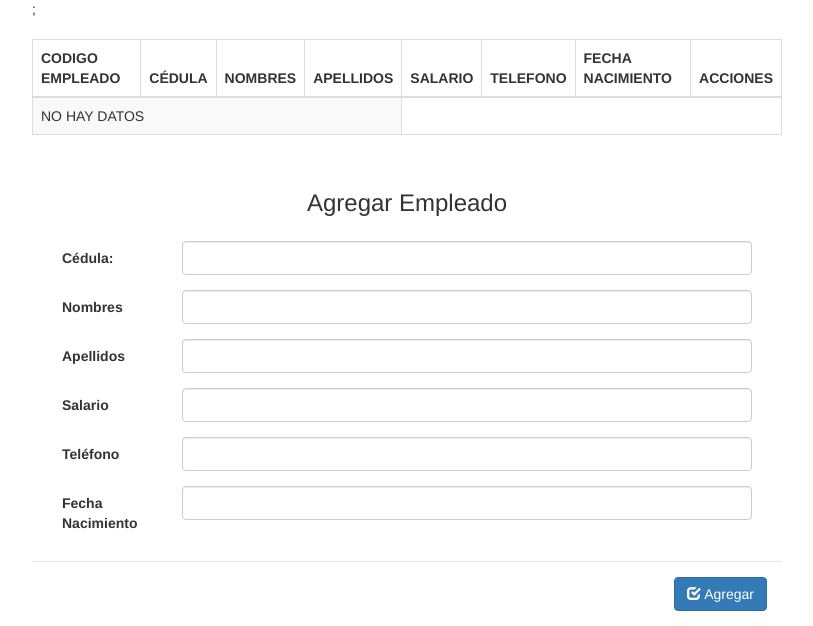
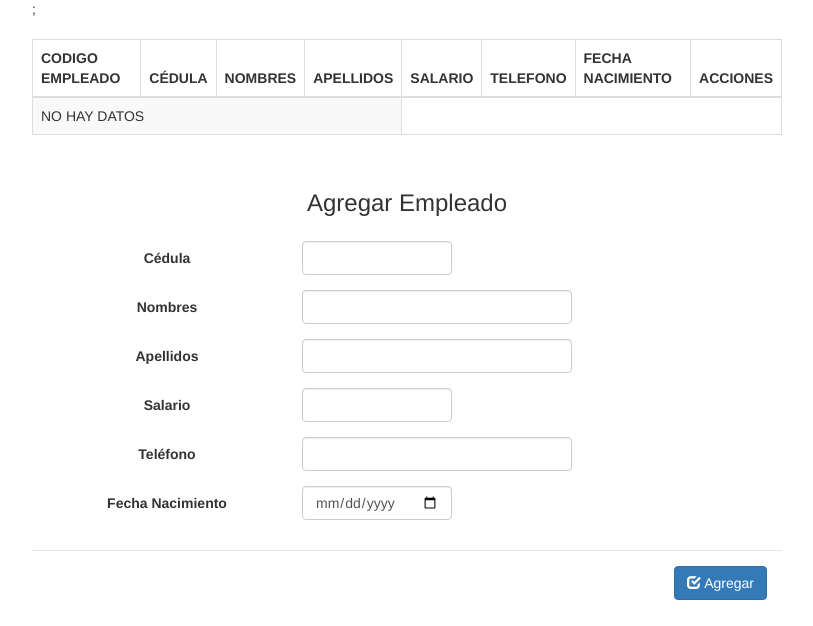
Before and after one commit to gjpichucho/deber-crud-php, a PHP site: page /?delete=1 in a window 1280 px wide. Shown: the part 183-809 px from the top of the page, without its empty margins (233-1046 px from the left). After the commit the page ends 783 px from the top, so only its background shows below. Run offline with PHP 8.4, Linux system fonts and the light colour scheme; data that the repository does not hold is empty.

Commit message:
validate inputs

```diff
--- a/index.php
+++ b/index.php
@@ -174,60 +174,60 @@ $accion = "Agregar";
                     <div class="modal-body">
 
                         <div class="container-fluid">
-						<div class="row form-group">
+						<div class="row form-group ">
                                 <div class="col-sm-12 text-center">
 									<h3><?php echo $accion?> Empleado</h4>
 								</div>
 							</div>
                             <div class="row form-group">
-                                <div class="col-sm-2">
-								<label class="control-label" style="position:relative; top:7px;" id="lblcedula" for="cedula">Cédula: </label>
+                                <div class="col-sm-4 text-center">
+								<label class="control-label" style="position:relative; top:7px;" id="lblcedula" for="cedula">Cédula </label>
                                 </div>
-                                <div class="col-sm-10">
-								<input class="form-control" type="text" name="cedula" value="<?php echo $cedula ?>" maxlength="10" size="11" required />
+                                <div class="col-sm-3">
+								<input class="form-control" type="text" name="cedula" value="<?php echo $cedula ?>" maxlength="10" size="11" onkeypress='return event.charCode >= 48 && event.charCode <= 57' required />
                                 </div>
 							</div>
 							<div class="row form-group">
-                                <div class="col-sm-2">
+                                <div class="col-sm-4 text-center">
 								<label class="control-label" style="position:relative; top:7px;" id="lblNombres" for="nombres">Nombres</label>
                                 </div>
-                                <div class="col-sm-10">
+                                <div class="col-sm-5">
 								<input class="form-control" type="text" type="text" name="nombres" value="<?php echo $nombres ?>" maxlength="100"
                                             size="25" required />
                                 </div>
 							</div>
 							<div class="row form-group">
-                                <div class="col-sm-2">
+                                <div class="col-sm-4 text-center">
 								<label class="control-label" style="position:relative; top:7px;" id="lblApellidos" for="apellidos">Apellidos </label>
                                 </div>
-                                <div class="col-sm-10">
+                                <div class="col-sm-5">
 								<input class="form-control" type="text" type="text" name="apellidos" value="<?php echo $apellidos ?>"
                                             maxlength="100" size="11" >
                                 </div>
 							</div>
 							<div class="row form-group">
-                                <div class="col-sm-2">
+                                <div class="col-sm-4 text-center">
 								<label class="control-label" style="position:relative; top:7px;" label id="lblSalario" for="salario">Salario </label>
                                 </div>
-                                <div class="col-sm-10">
+                                <div class="col-sm-3">
 								<input class="form-control" input type="number" name="salario" value="<?php echo $salario ?>" min="0" max ="9999"step="any" />
                                 </div>
 							</div>
 							<div class="row form-group">
-                                <div class="col-sm-2">
+                                <div class="col-sm-4 text-center">
 								<label class="control-label" style="position:relative; top:7px;" id="lblTelefono" for="telefono">Teléfono </label>
                                 </div>
-                                <div class="col-sm-10">
+                                <div class="col-sm-5">
 								<input class="form-control" type="text" name="telefono" value="<?php echo $telefono ?>"
-                                            maxlength="10" size="11" />
+                                            maxlength="10" size="11" onkeypress='return event.charCode >= 48 && event.charCode <= 57'/>
                                 </div>
 							</div>
 							<div class="row form-group">
-                                <div class="col-sm-2">
+                                <div class="col-sm-4 text-center">
 								<label class="control-label" style="position:relative; top:7px;" id="lblFechaNAcimiento" for="fechaNacimiento">Fecha Nacimiento  </label>
                                 </div>
-                                <div class="col-sm-10">
-								<input class="form-control" type="text" name="fechaNacimiento" value="<?php echo $fechaNacimiento ?>"
+                                <div class="col-sm-3">
+								<input class="form-control" type="date" name="fechaNacimiento" min="1900-01-01" max="<?php echo date("Y-m-d");?>" value="<?php echo $fechaNacimiento ?>"
                                             maxlength="100" size="11"  />
                                 </div>
                             </div>
```
